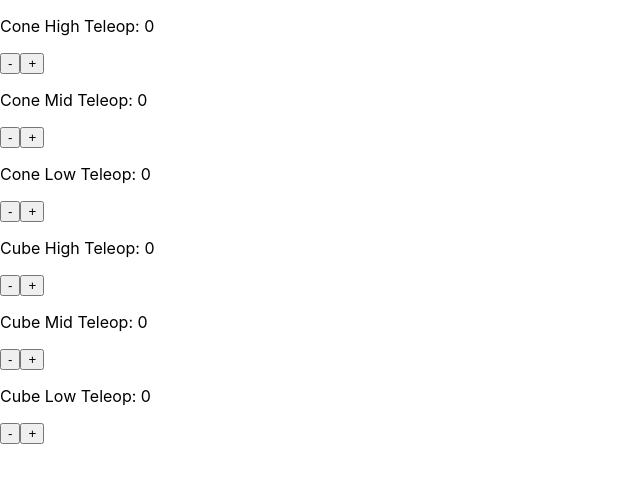
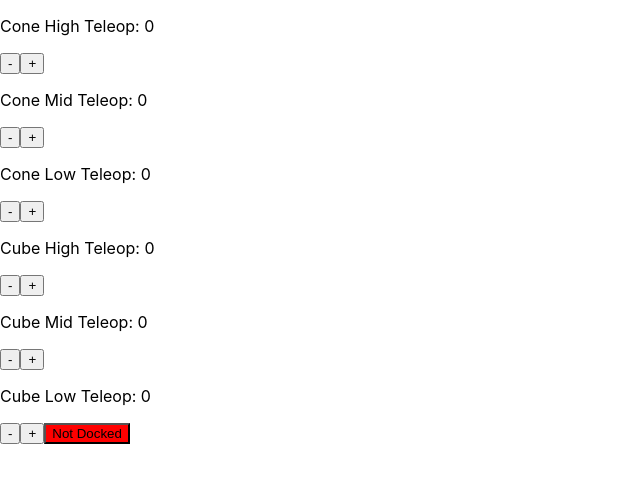
Before and after one commit to nerdherd/Nerd-Search, a React (Create React App) app: page /teleop in a window 1280 px wide. Shown: the top 482 px of the page, without its empty margins (0-640 px from the left). Built offline with nearby package versions, Linux system fonts and the light colour scheme.

Commit message:
finish chargestation scoring implemetation

```diff
--- a/src/App.js
+++ b/src/App.js
@@ -2,6 +2,7 @@ import React, { useState } from "react";
 import { BrowserRouter, Routes, Route } from "react-router-dom";
 import Teleop from './Teleop.js'
 import Auto from './Auto.js'
+import "./index.css"
 
 function App() {
   const [scores, setScores] = useState([
--- a/src/Auto.js
+++ b/src/Auto.js
@@ -1,3 +1,4 @@
+import ChargeStation from "./ChargeStation.js";
 import ScoreButton from "./ScoreButton.js"
 
 function Auto({getScore, incrementScore}) {
@@ -9,6 +10,8 @@ function Auto({getScore, incrementScore}) {
             <ScoreButton scoreType="Cube High Auto" getScore={getScore} incrementScore={incrementScore}></ScoreButton>
             <ScoreButton scoreType="Cube Mid Auto" getScore={getScore} incrementScore={incrementScore}></ScoreButton>
             <ScoreButton scoreType="Cube Low Auto" getScore={getScore} incrementScore={incrementScore}></ScoreButton>
+            <ChargeStation scoreType="Charge Station Auto" getScore={getScore} incrementScore={incrementScore}></ChargeStation>
+
         </>
     )
 }
--- a/src/ChargeStation.js
+++ b/src/ChargeStation.js
@@ -1,3 +1,5 @@
+import "./index.css"
+
 function ChargeStation({scoreType, getScore, incrementScore}) {
     let increment = (getScore(scoreType) == 2) ? -2 : 1
     let buttonColor;
@@ -10,7 +12,7 @@ function ChargeStation({scoreType, getScore, incrementScore}) {
         buttonColor = "grey"
         stationStatus = "Docked"
     } else if (getScore(scoreType) == 2) {
-        buttonCOlor = "green"
+        buttonColor = "green"
         stationStatus = "Balanced"
     }
 
--- a/src/Teleop.js
+++ b/src/Teleop.js
@@ -1,3 +1,4 @@
+import ChargeStation from "./ChargeStation.js";
 import ScoreButton from "./ScoreButton.js"
 
 function Teleop({getScore, incrementScore}) {
@@ -9,6 +10,7 @@ function Teleop({getScore, incrementScore}) {
             <ScoreButton scoreType="Cube High Teleop" getScore={getScore} incrementScore={incrementScore}></ScoreButton>
             <ScoreButton scoreType="Cube Mid Teleop" getScore={getScore} incrementScore={incrementScore}></ScoreButton>
             <ScoreButton scoreType="Cube Low Teleop" getScore={getScore} incrementScore={incrementScore}></ScoreButton>
+            <ChargeStation scoreType="Charge Station Endgame" getScore={getScore} incrementScore={incrementScore}></ChargeStation>
         </>
     )
 }
--- a/src/index.css
+++ b/src/index.css
@@ -11,3 +11,15 @@ code {
   font-family: source-code-pro, Menlo, Monaco, Consolas, 'Courier New',
     monospace;
 }
+
+#red {
+  background-color: red;
+}
+
+#grey {
+  background-color: grey;
+}
+
+#green {
+  background-color: green;
+}
```
